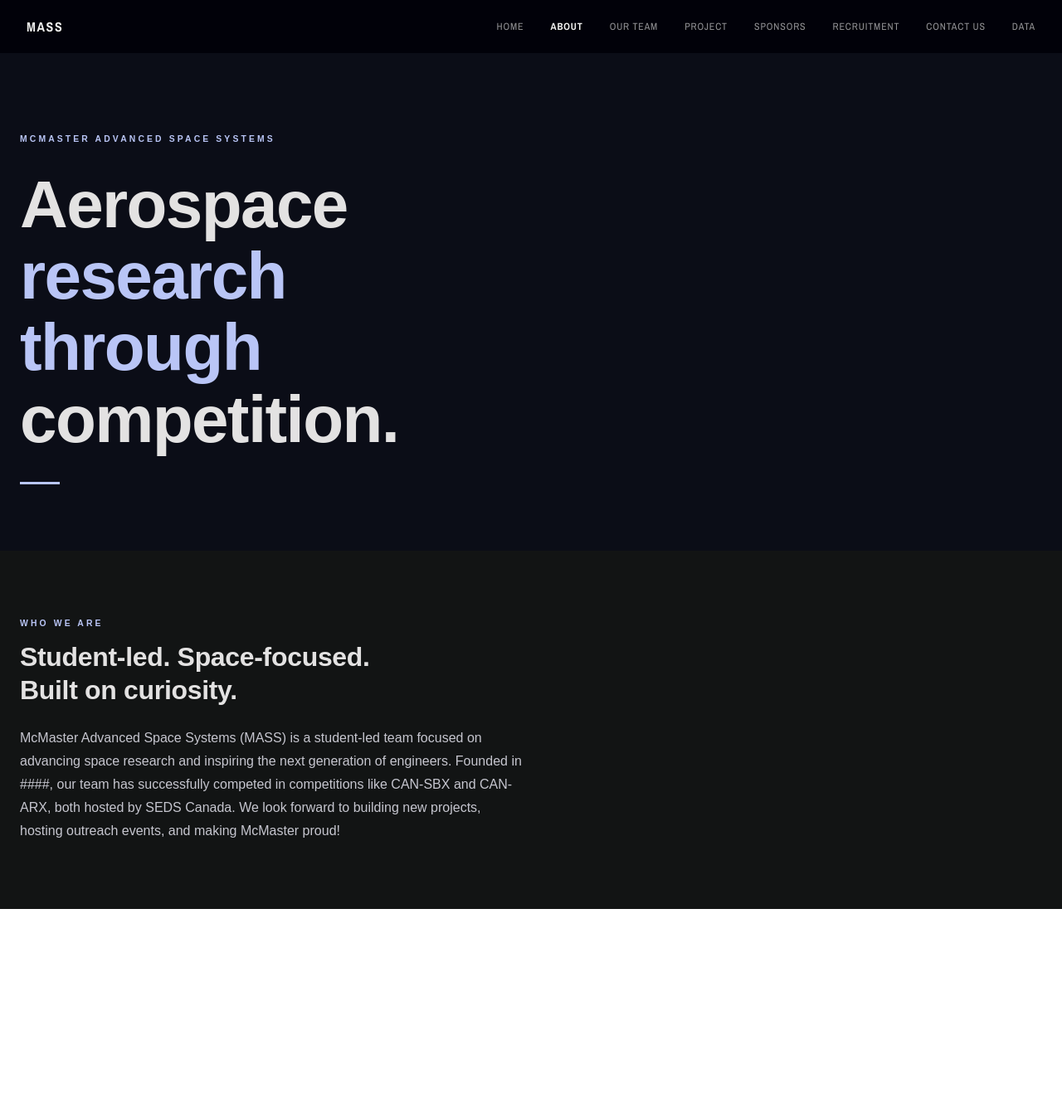
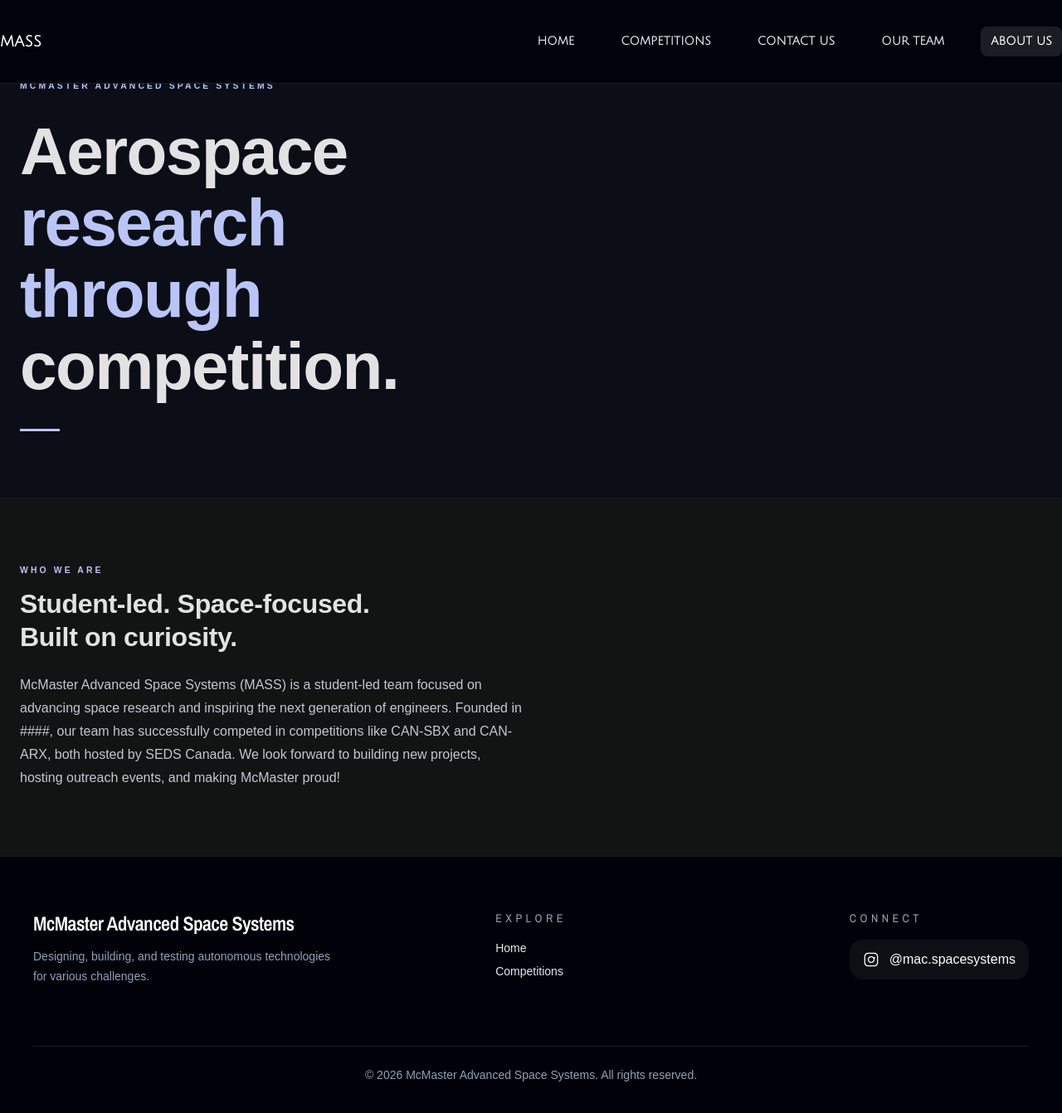
Before and after one commit to McMaster-Advanced-Space-Systems/mass-website, a Next.js app: page /about in a window 1280 px wide. Shown: the top 1342 px of the page at 83% size. Before the commit the page ends 1096 px from the top, so only its background shows below. Built offline with nearby package versions, Linux system fonts and the light colour scheme; a web font is replaced by a local one.

Commit message:
updated nav

```diff
--- a/app/about/page.tsx
+++ b/app/about/page.tsx
@@ -1,6 +1,7 @@
 "use client";
 
-import Navbar from "@/app/components/Navbar";
+import Footer from "../footer";
+import Nav from "../nav";
 
 export default function AboutPage() {
   return (
@@ -13,7 +14,7 @@ export default function AboutPage() {
 
       <div style={{ minHeight: "100vh", backgroundColor: "#121414" }}>
 
-        <Navbar activeHref="/about" />
+        <Nav />
 
         {/* ────────────── HERO ────────────── */}
         <header style={{ backgroundColor: "#0B0D17", padding: "6rem 1.5rem 5rem" }}>
@@ -102,8 +103,10 @@ export default function AboutPage() {
             </p>
           </div>
         </section>
+      <Footer />
 
       </div>
+
     </>
   );
 }
```
